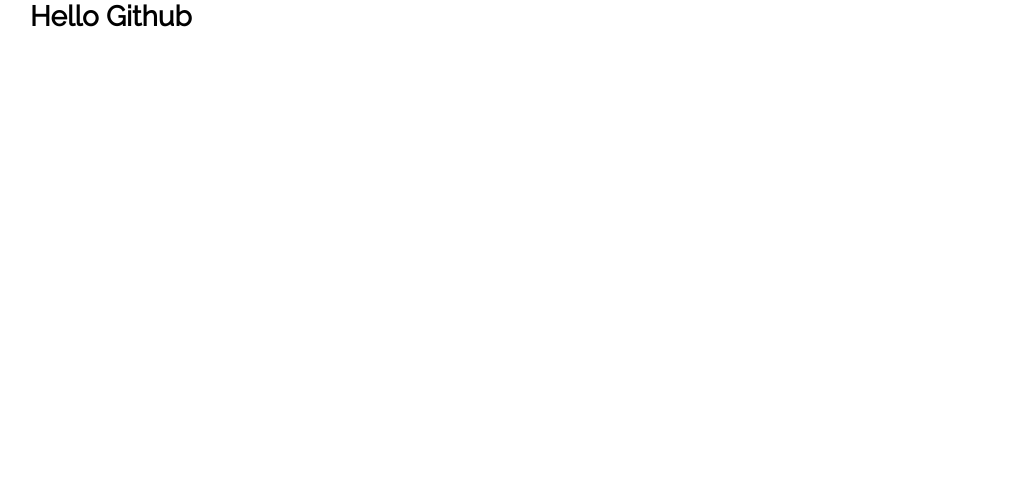
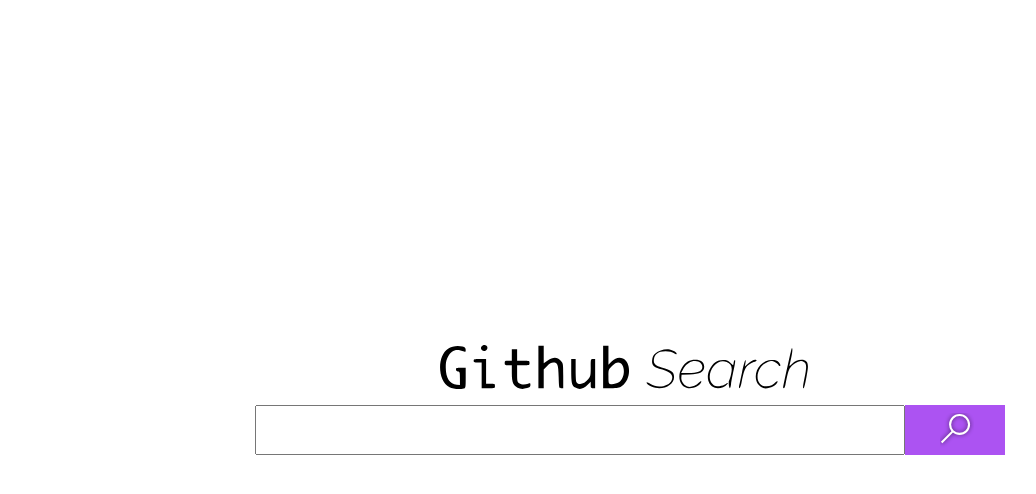
Before and after one commit to Aaronsantos/githubSearch, a React (Create React App) app: page / in a window 1280 px wide. Shown: the top 494 px of the page, without its empty margins (10-1046 px from the left). Built offline with nearby package versions, Linux system fonts and the light colour scheme.

Commit message:
Create home page and fix navigation flow

```diff
--- a/src/components/SearchHeader/index.js
+++ b/src/components/SearchHeader/index.js
@@ -12,7 +12,7 @@
   }
 
   return (
-    <Container rowLayout>
+    <Container rowLayout={props.rowLayout}>
       < img src={Logo} alt='GitHubSearch' />
       <SearchInput onSubmit={goSearch} />
     </Container>
--- a/src/components/SearchHeader/styles.js
+++ b/src/components/SearchHeader/styles.js
@@ -6,9 +6,11 @@
   width: 100%;
   flex-direction: ${props => props.rowLayout ? 'row' : 'column'};
   justify-content: ${props => props.rowLayout ? 'space-between' : 'center'};
+  ${props => props.rowLayout ? '' : 'align-items: center;'}
   height: ${props => props.rowLayout ? 'auto' : '100vh'};
   > img {
     width: ${props => props.rowLayout ? '280px' : '368px'};
     margin-right: 12px;
+    margin-bottom: ${props => props.rowLayout ? '0' : '16px'};
   }
 `
--- a/src/components/SearchInput/index.js
+++ b/src/components/SearchInput/index.js
@@ -7,7 +7,9 @@
 const SearchInput = props => {
   const [value, setValue] = useState('')
 
-  const changeHandler = e => setValue(e.target.value)
+  const changeHandler = e => {
+    setValue(e.target.value)
+  }
   const submitHandler = e => {
     e.preventDefault()
     props.onSubmit(value)
@@ -23,7 +25,7 @@
       />
       <button
         type='submit'
-        onClick={props.onSubmit}
+        onClick={submitHandler}
       >
         <img src={SearchIcon} alt='Pesquisar' />
       </button>
--- a/src/pages/Home/index.js
+++ b/src/pages/Home/index.js
@@ -1,7 +1,9 @@
 import React from 'react'
 
+import SearchHeader from '../../components/SearchHeader'
+
 const HomePage = props => (
-  <h1>Hello Github</h1>
+  <SearchHeader />
 )
 
 export default HomePage
--- a/src/pages/Search/index.js
+++ b/src/pages/Search/index.js
@@ -36,7 +36,7 @@
 
   return (
     <>
-      <SearchHeader rowlayout />
+      <SearchHeader rowLayout />
       <Container>
         {
           loading
--- a/src/store/modules/search/reducer.js
+++ b/src/store/modules/search/reducer.js
@@ -9,6 +9,7 @@
 } from './constants'
 
 const initialState = {
+  input: '',
   loading: false,
   error: null,
   result: {
@@ -27,6 +28,7 @@
       return ({
         ...state,
         loading: true,
+        input: action.payload,
         error: null
       })
     case SEARCH_USER_SUCCESS:
```
